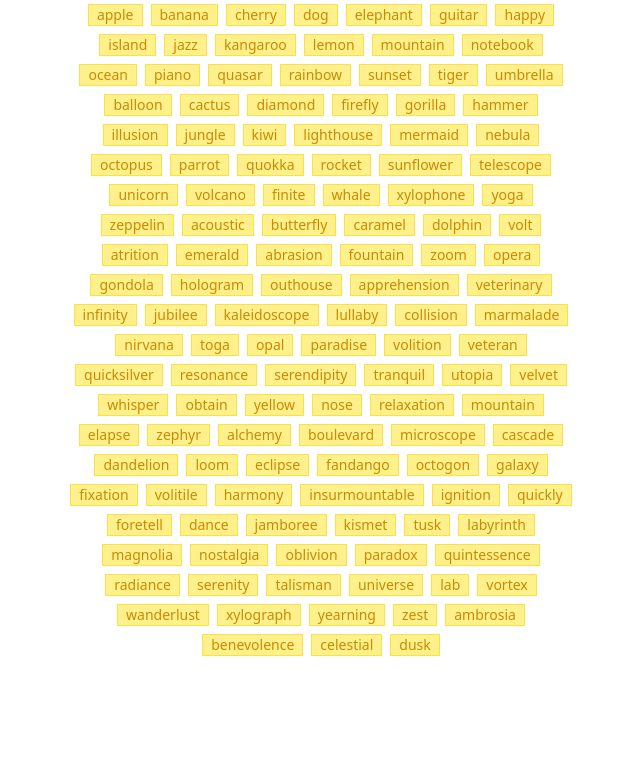
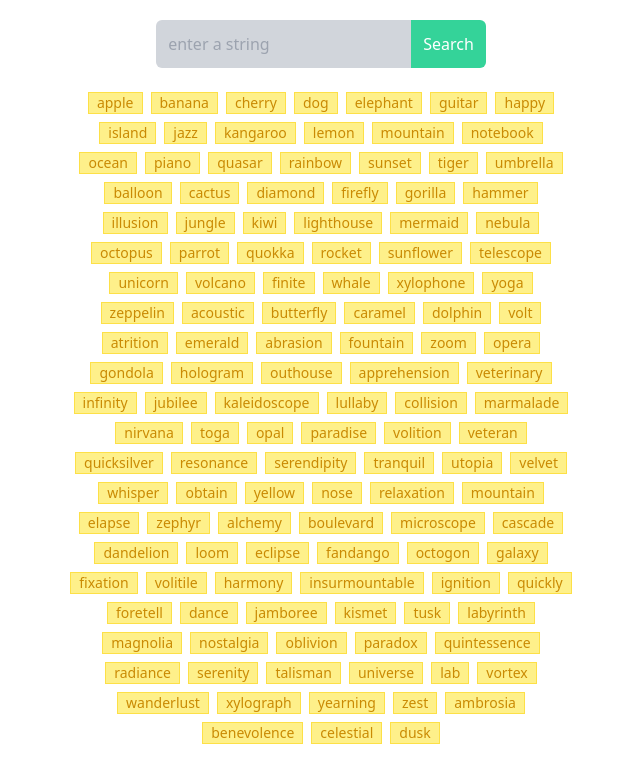
Before and after one commit to danxguerrero/react-formula, a React (Vite) app: page / in a window 1280 px wide. Shown: the top 782 px of the page, without its empty margins (319-959 px from the left). Built offline with nearby package versions, Linux system fonts and the light colour scheme.

Commit message:
Complete Word Filter exercise

```diff
--- a/src/wordFilter/WordFilter.jsx
+++ b/src/wordFilter/WordFilter.jsx
@@ -1,11 +1,32 @@
+import { useState } from 'react'
+
 import words from "./data/words.jsx";
 import WordItem from "./components/WordItem.jsx";
 
 export const WordFilter = () => {
-  const worditems = words.map((word, idx) => <WordItem word={word} key={idx} />);
+    const [filter, setFilter] = useState('');
+    const [inputText, setInputText] = useState('');
 
+    const filteredWords = words.filter((word) => word.includes(filter))
+    const worditems = filteredWords.map((word, idx) => <WordItem word={word} key={idx} />);
     return (
         <div className="flex flex-col items-center">
+            <form
+                className='flex m-5'
+                onSubmit={(e) => {
+                    e.preventDefault()
+                    setFilter(inputText)
+                }}
+            >
+                <input
+                    type="text"
+                    className='bg-gray-300 rounded-l-md p-3 focus:border focus:outline-emerald-400'
+                    placeholder='enter a string'
+                    onChange={(e) => setInputText
+                    (e.target.value)}
+                />
+                <button className='bg-emerald-400 text-white p-3 rounded-r-md'>Search</button>
+            </form>
             <div className="flex flex-wrap justify-center w-full max-w-lg">
                 {worditems}
             </div>
```
Lines whose indentation alone changed are shown as unchanged.
